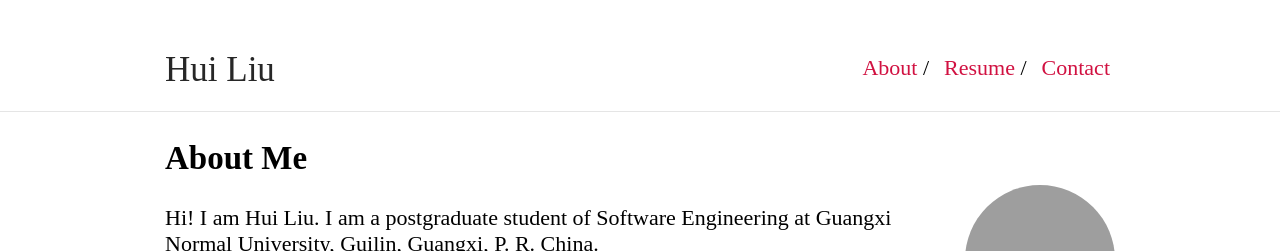
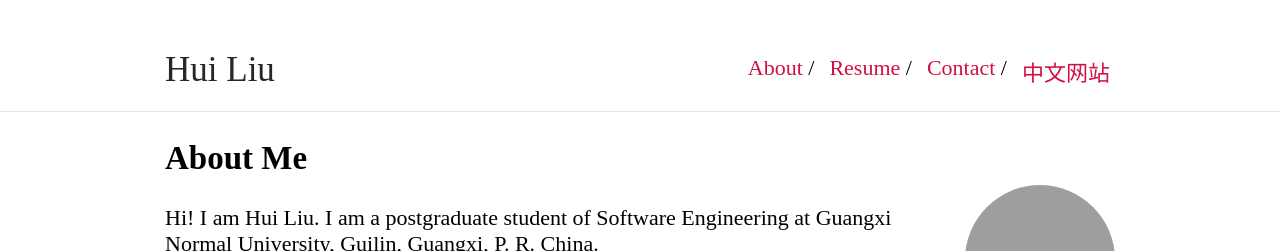
Before and after one commit to aloeordown/huiliu, a Jekyll site: the page built from index.md, in a window 1280 px wide. Shown: the top 251 px of the page. Built offline with Jekyll 4.4.1, drawn with Linux system fonts in a browser that asks for light colours; our own code applies the rules of GitHub Pages for plain Markdown files; grey boxes are pictures that could not be loaded.

Commit message:
Update _config.yml

```diff
--- a/_config.yml
+++ b/_config.yml
@@ -22,3 +22,5 @@ nav:
    link: "HuiLiu.pdf"
  - name: "Contact"
    link: "contact"
+ - name: "中文网站"
+   link: "Chinesepp"
```
